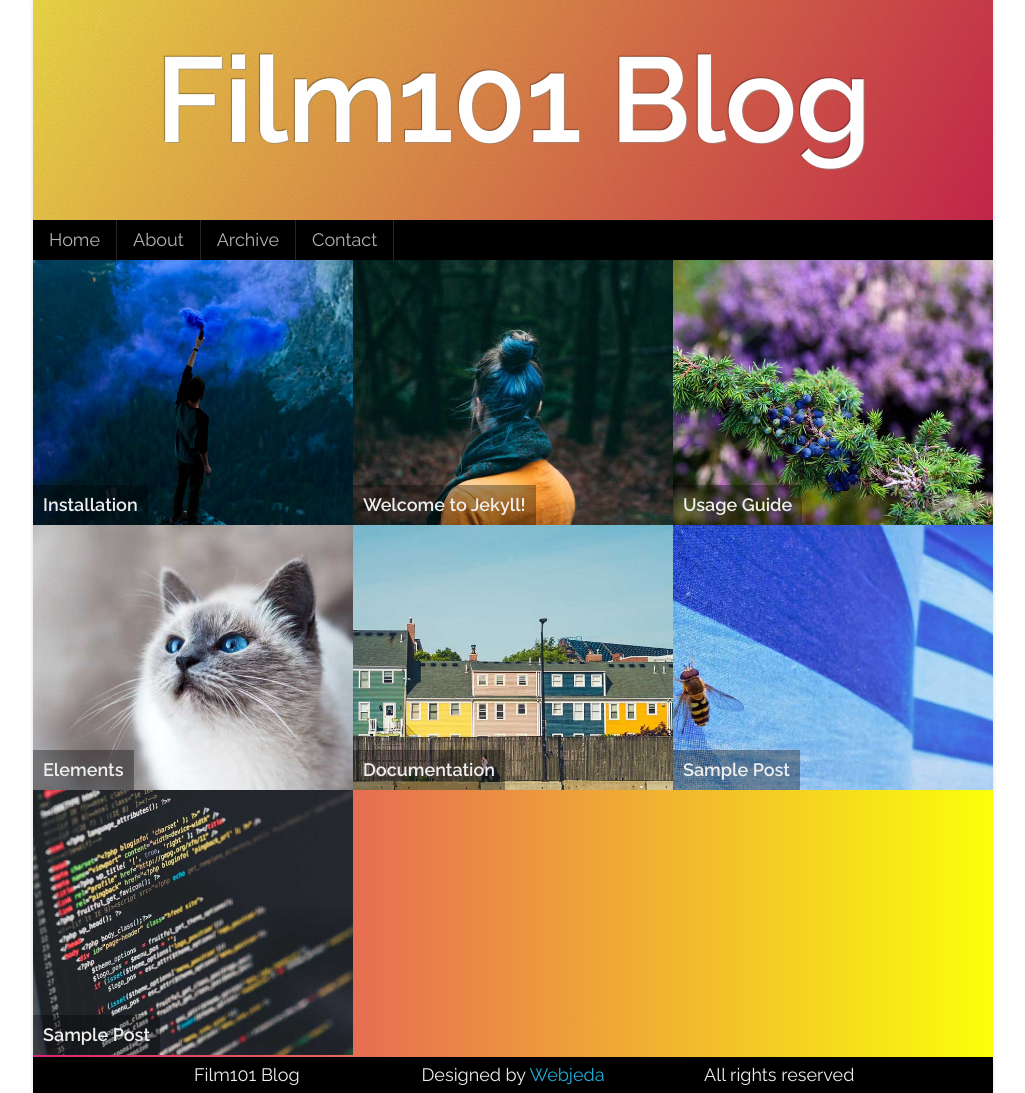
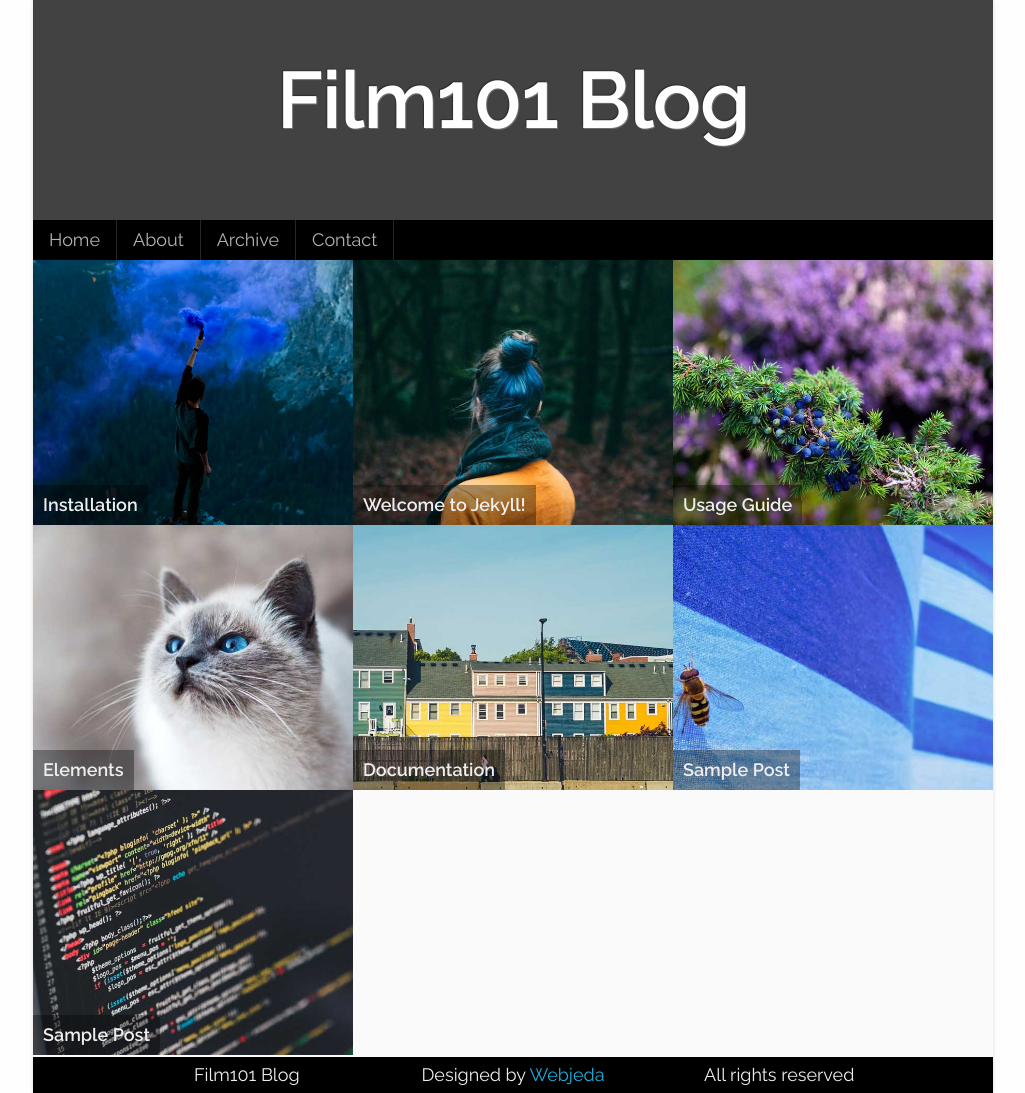
Before and after one commit to sharu725/bheema, a Jekyll site: the page built from index.html, in a window 1280 px wide. Shown: the whole page, without its empty margins (127-1152 px from the left). Built offline with Jekyll 4.4.1, drawn with Linux system fonts in a browser that asks for light colours.

Commit message:
changed background to somthing better

```diff
--- a/_layouts/default.html
+++ b/_layouts/default.html
@@ -6,7 +6,7 @@
 <body>
 <div class="container bg">
 <div class="row head-row">
-     <header class="header twelve columns" style="background-image: url({{site.baseurl}}/img/paper-15.png);background-image: url({{site.baseurl}}/img/paper-15.png),linear-gradient(120deg, #f1dc48, #cc274d);">
+     <header class="header twelve columns" >
         <a href="{{site.baseurl}}/"><h1 class="headline">{{site.title}}</h1></a>
      </header>
  </div>
--- a/_sass/style.scss
+++ b/_sass/style.scss
@@ -66,8 +66,8 @@ pre {
 
 /* Main header */
 .header {
-  background: #37c376;
-  background-repeat: repeat;
+  background: #424242;
+
   background-position: center center;
   min-height: 220px;
   position: relative;
@@ -80,7 +80,7 @@ pre {
 .headline {
   text-align: center;
   font-weight: 600;
-  font-size: 120px;
+  font-size: 80px;
   height: 100px;
   line-height: 200px;
   color: #fefefe;
@@ -260,9 +260,8 @@ pre {
 
 .bg {
     box-shadow: 0 0 4px #ddd;
-     background: #fbff0b; /* fallback for old browsers */
-    background: -webkit-linear-gradient(to left, #fbff0b , #DD2476); /* Chrome 10-25, Safari 5.1-6 */
-    background: linear-gradient(to left, #fbff0b , #DD2476); /* W3C, IE 10+/ Edge, Firefox 16+, Chrome 26+, Opera 12+, Safari 7+ */
+     background: #fafafa; /* fallback for old browsers */
+
 }
 
 .border {
```
